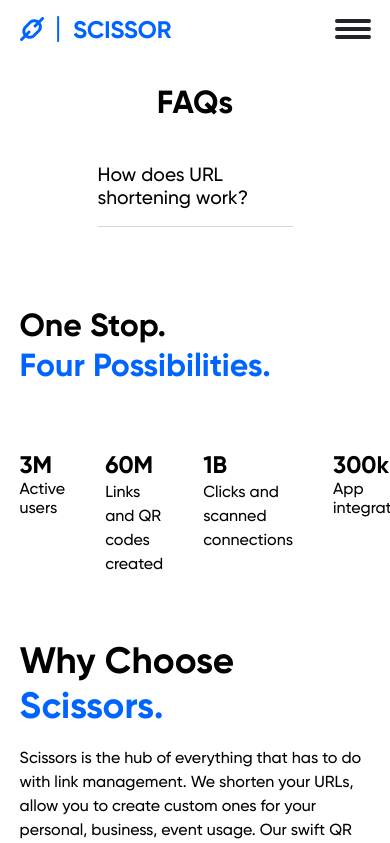
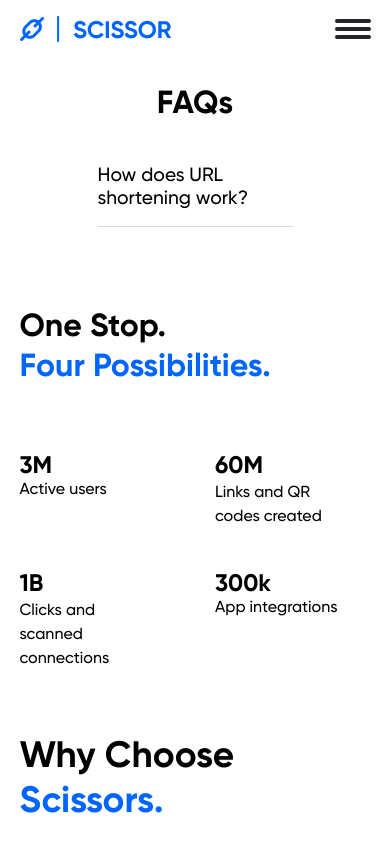
Before and after one commit to JosephOkpala/CapstoneProject, a React (Create React App) app: page /faqs in a window 390 px wide. Shown: the top 843 px of the page. Built offline with nearby package versions, Linux system fonts and the light colour scheme.

Commit message:
added media css for responsiveness

```diff
--- a/src/styles/features.css
+++ b/src/styles/features.css
@@ -91,3 +91,10 @@
     gap: 4rem;
   }
 }
+
+@media (max-width: 475px) {
+  .each-features {
+    display: grid;
+    grid-template-columns: 1fr 1fr;
+  }
+}
```
